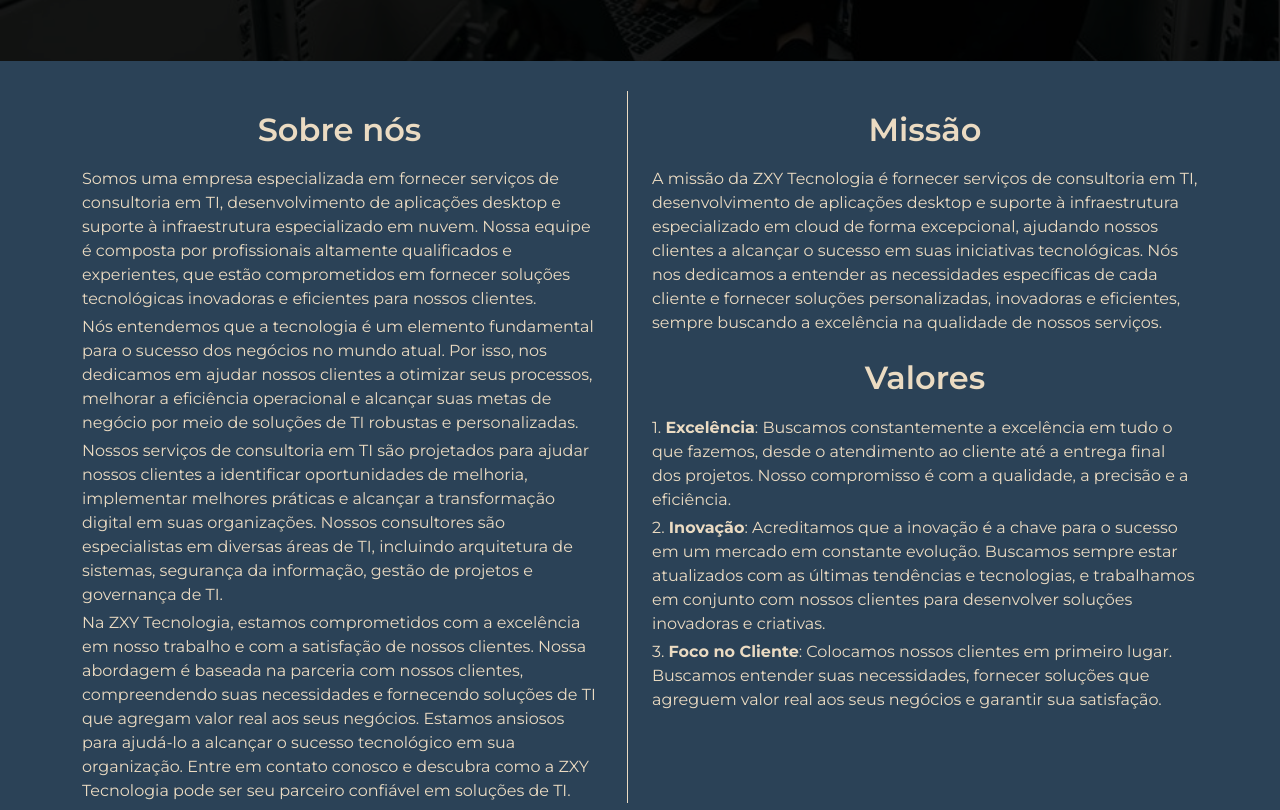
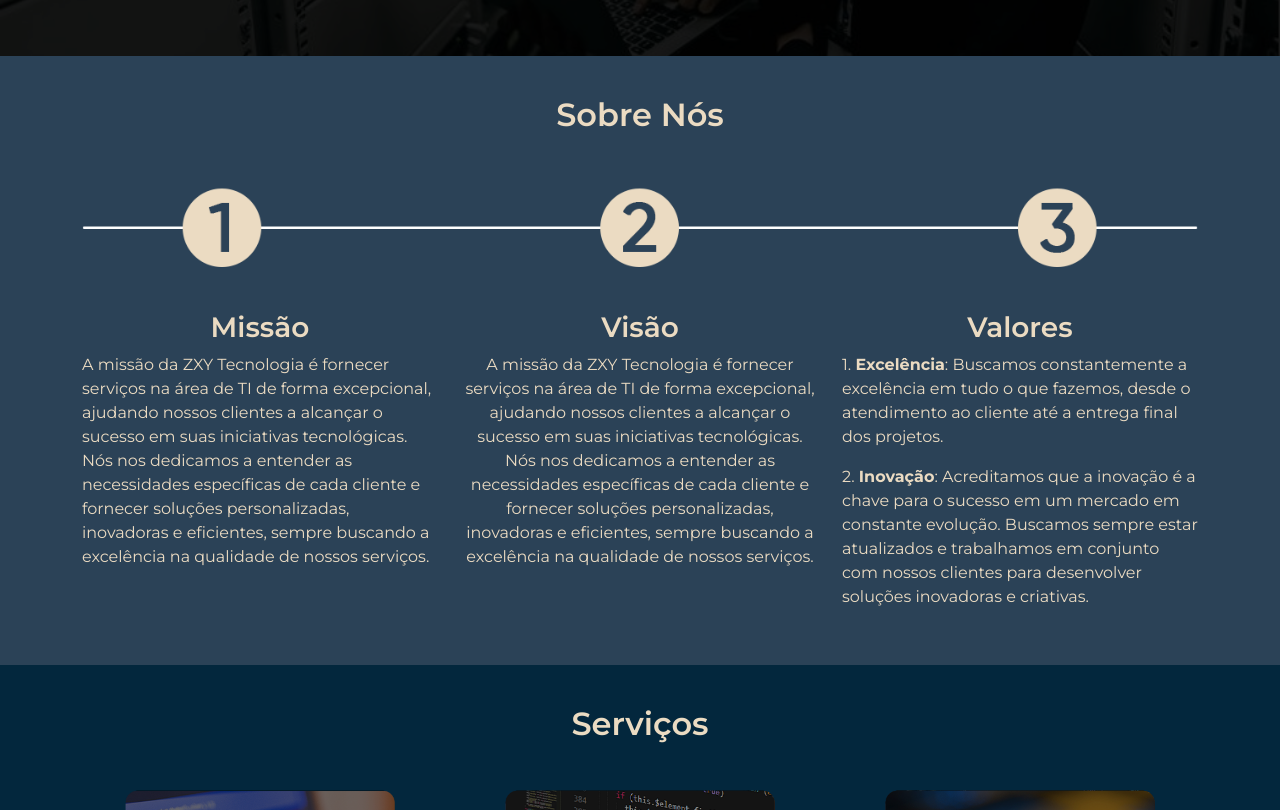
Before and after one commit to victordg21/ZXY_Tecnologia, a Vue app: page / in a window 1280 px wide. Shown: the part 590-1400 px from the top of the page. Built offline with nearby package versions, Linux system fonts and the light colour scheme.

Commit message:
Atualizando seção 'Sobre Nós' e modificando imagem do 'Hero'

```diff
--- a/src/components/Home/About.vue
+++ b/src/components/Home/About.vue
@@ -1,25 +1,32 @@
 <template>
     <section id="about">
         <div class="container">
+            <h2 class="topic">Sobre Nós</h2>
             <div class="row">
-                <div class="col-md-12 col-lg-6">
-                    <div class="put-border">
-                        <h2 class="topic">Sobre nós</h2>
-                        <p class="paragraph">Somos uma empresa especializada em fornecer serviços de consultoria em TI, desenvolvimento de aplicações desktop e suporte à infraestrutura especializado em nuvem. Nossa equipe é composta por profissionais altamente qualificados e experientes, que estão comprometidos em fornecer soluções tecnológicas inovadoras e eficientes para nossos clientes.</p>
-                        <p class="paragraph">Nós entendemos que a tecnologia é um elemento fundamental para o sucesso dos negócios no mundo atual. Por isso, nos dedicamos em ajudar nossos clientes a otimizar seus processos, melhorar a eficiência operacional e alcançar suas metas de negócio por meio de soluções de TI robustas e personalizadas.</p>
-                        <button class="button" type="button">Ver tudo</button>
-                        <p class="paragraph">Nossos serviços de consultoria em TI são projetados para ajudar nossos clientes a identificar oportunidades de melhoria, implementar melhores práticas e alcançar a transformação digital em suas organizações. Nossos consultores são especialistas em diversas áreas de TI, incluindo arquitetura de sistemas, segurança da informação, gestão de projetos e governança de TI.</p>
-                        <p class="paragraph">Na ZXY Tecnologia, estamos comprometidos com a excelência em nosso trabalho e com a satisfação de nossos clientes. Nossa abordagem é baseada na parceria com nossos clientes, compreendendo suas necessidades e fornecendo soluções de TI que agregam valor real aos seus negócios. Estamos ansiosos para ajudá-lo a alcançar o sucesso tecnológico em sua organização. Entre em contato conosco e descubra como a ZXY Tecnologia pode ser seu parceiro confiável em soluções de TI.</p>
-                        </div>
-                    </div>
-                <div class="col-md-12 col-lg-6">
-                    <h2 class="topic">Missão</h2>
-                    <p class="paragraph">A missão da ZXY Tecnologia é fornecer serviços de consultoria em TI, desenvolvimento de aplicações desktop e suporte à infraestrutura especializado em cloud de forma excepcional, ajudando nossos clientes a alcançar o sucesso em suas iniciativas tecnológicas. Nós nos dedicamos a entender as necessidades específicas de cada cliente e fornecer soluções personalizadas, inovadoras e eficientes, sempre buscando a excelência na qualidade de nossos serviços.</p>
-                    <h2 class="topic">Valores</h2>
-                    <p class="paragraph">1. <b>Excelência</b>: Buscamos constantemente a excelência em tudo o que fazemos, desde o atendimento ao cliente até a entrega final dos projetos. Nosso compromisso é com a qualidade, a precisão e a eficiência.</p>
-                    <p class="paragraph">2. <b>Inovação</b>: Acreditamos que a inovação é a chave para o sucesso em um mercado em constante evolução. Buscamos sempre estar atualizados com as últimas tendências e tecnologias, e trabalhamos em conjunto com nossos clientes para desenvolver soluções inovadoras e criativas.</p>
-                    <p class="paragraph">3. <b>Foco no Cliente</b>: Colocamos nossos clientes em primeiro lugar. Buscamos entender suas necessidades, fornecer soluções que agreguem valor real aos seus negócios e garantir sua satisfação.</p>
-                    <button class="button" type="button">Ver menos</button>
+                <img src="../../assets/images/foto-sobre-nos.png" alt="">
+            </div>
+            <div class="row">
+                <div class="col-4 text-left">
+                    <h3 class="subtopic">Missão</h3>
+                    <p class="paragraph">A missão da ZXY Tecnologia é fornecer serviços na área de TI de forma excepcional,
+                        ajudando nossos clientes a alcançar o sucesso em suas iniciativas tecnológicas. Nós nos dedicamos
+                        a entender as necessidades específicas de cada cliente e fornecer soluções personalizadas,
+                        inovadoras e eficientes, sempre buscando a excelência na qualidade de nossos serviços.</p>
+                </div>
+                <div class="col-4 text-center">
+                    <h3 class="subtopic">Visão</h3>
+                    <p class="paragraph">A missão da ZXY Tecnologia é fornecer serviços na área de TI de forma excepcional,
+                        ajudando nossos clientes a alcançar o sucesso em suas iniciativas tecnológicas. Nós nos dedicamos
+                        a entender as necessidades específicas de cada cliente e fornecer soluções personalizadas,
+                        inovadoras e eficientes, sempre buscando a excelência na qualidade de nossos serviços.</p>
+                </div>
+                <div class="col-4 text-right">
+                    <h3 class="subtopic">Valores</h3>
+                    <p class="paragraph">1. <b>Excelência</b>: Buscamos constantemente a excelência em tudo o que fazemos,
+                        desde o atendimento ao cliente até a entrega final dos projetos.</p>
+                    <p class="paragraph">2. <b>Inovação</b>: Acreditamos que a inovação é a chave para o sucesso em um mercado
+                        em constante evolução. Buscamos sempre estar atualizados e trabalhamos em conjunto com nossos clientes
+                        para desenvolver soluções inovadoras e criativas.</p>
                 </div>
             </div>
         </div>
@@ -33,55 +40,21 @@
         color: #ebdbc2;
     }
 
-    .col-lg-6{
-        margin-top: 30px;
-    }
-    .put-border{
-        border-right: 1px solid #ebdbc2;
-        padding-right: 30px;
+    #about{
+        padding: 40px 0;
     }
 
-    #about{
-        padding-bottom: 40px;
+    .topic{
+        text-align: center;
+        font-weight: 600;
     }
-    .topic{
-        padding-top: 20px;
+
+    .text-center{
+        text-align: center;
+    }
+    .subtopic{
         font-weight: 600;
         text-align: center;
-        padding-bottom: 10px;
     }
 
-
-    .button{
-        background-color: #ebdbc2;
-        font-weight: 600;
-        color: #2B4257;
-        height: 40px;
-        width: 110px;
-        border: none;
-        border-radius: 6px;
-        display: none;
-    }
-
-    .paragraph{
-            text-align: left;
-            margin-bottom: 4px;
-        }
-
-    @media (max-width:991px){
-        .put-border{
-            border-right: none;
-            padding-left: 0;
-        }
-
-
-    }
-
-    @media (max-width: 767px){
-        .button{
-            display: show;
-        }
-    }
-
-
 </style>
--- a/src/components/Home/Hero.vue
+++ b/src/components/Home/Hero.vue
@@ -9,7 +9,7 @@
                             desenvolvimento de aplicações desktop e suporte a infraestrutura com especialidade em cloud.</p>
                         </div>
                     <div class="col-md-4 col-lg-4">
-                        <img data-aos="fade-left" src="../../assets/images/laptop.png" alt="Laptop">
+                        <img data-aos="fade-left" src="../../assets/images/macbook.png" alt="Laptop">
                     </div>
                     <router-link data-aos="fade-right" to="/Contact" class="button" type="button">Garanta já seu orçamento</router-link>
                 </div>
```
Also changed, not shown: src/assets/images/foto-sobre-nos.png (added), src/assets/images/macbook.png (added).
